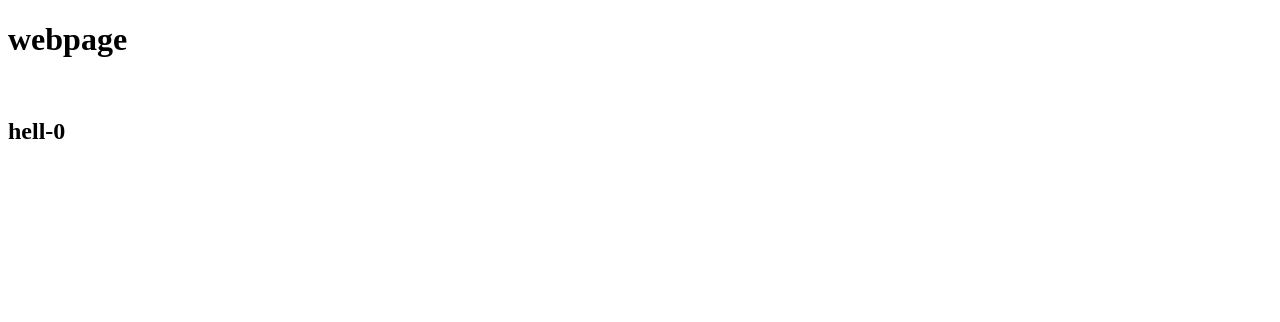
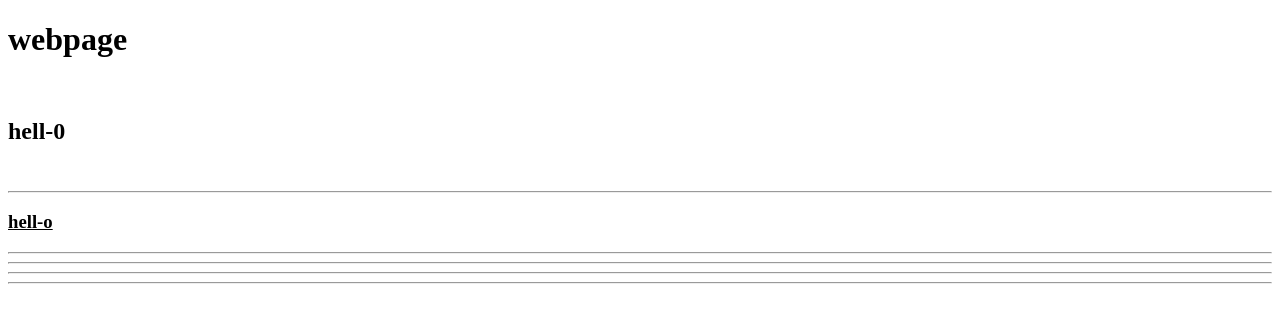
Before and after one commit to SanikaIngale/coursera-test, a plain HTML site: page site/index.htm in a window 1280 px wide. Drawn offline with Linux system fonts and the light colour scheme.

Commit message:
newer addition.

```diff
--- a/site/index.htm
+++ b/site/index.htm
@@ -9,6 +9,14 @@
   <body>
     <h1>webpage</h1>
     <br />
+
     <h2>hell-0</h2>
+    <br />
+    <hr />
+    <h3><u>hell-o</u></h3>
+    <hr />
+    <hr />
+    <hr />
+    <hr />
   </body>
 </html>
```
